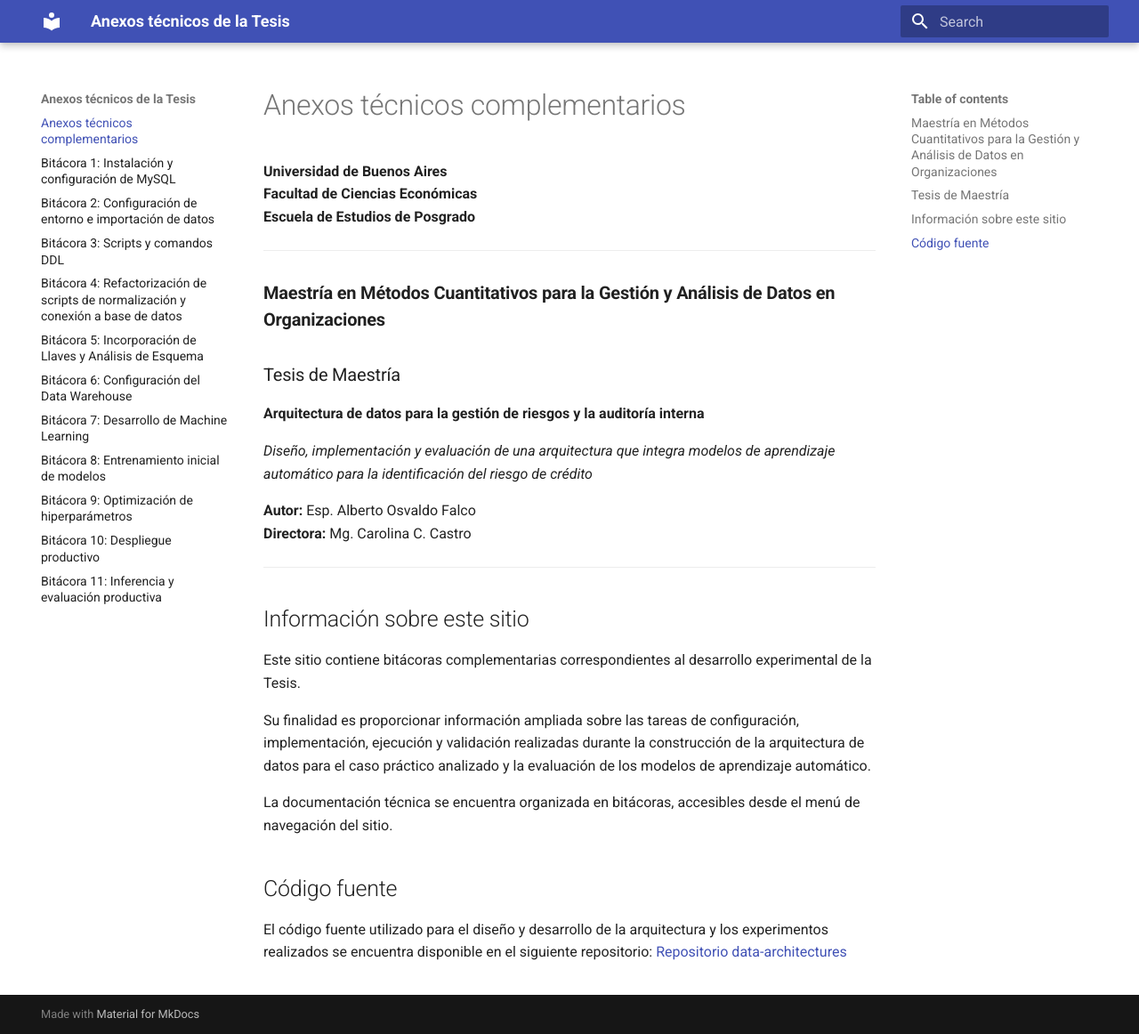
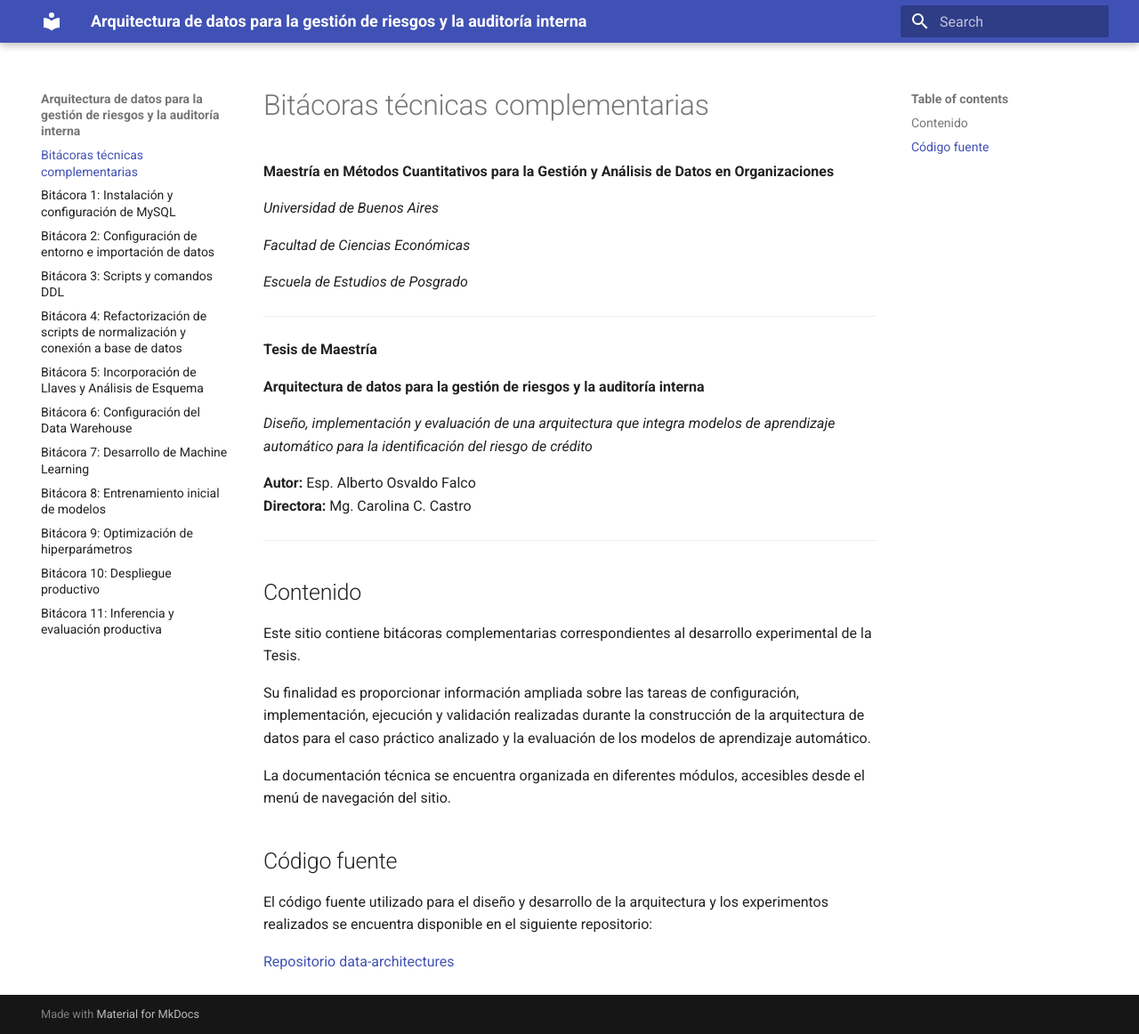
Before and after one commit to albertofalco/data-architectures, an MkDocs documentation site: the page built from rtd/index.md, in a window 1280 px wide and 1162 px high. Shown: the whole window at 89% size. Built offline with MkDocs 1.6.1 and Material for MkDocs 9.7.7, drawn with Linux system fonts in a browser that asks for light colours.

Commit message:
RTD fixes.

```diff
--- a/mkdocs.yml
+++ b/mkdocs.yml
@@ -1,4 +1,4 @@
-site_name: Anexos técnicos de la Tesis
+site_name: Arquitectura de datos para la gestión de riesgos y la auditoría interna
 
 docs_dir: rtd
 
--- a/rtd/index.md
+++ b/rtd/index.md
@@ -1,14 +1,16 @@
-# Anexos técnicos complementarios
+# Bitácoras técnicas complementarias
 
-**Universidad de Buenos Aires**
-**Facultad de Ciencias Económicas**
-**Escuela de Estudios de Posgrado**
+**Maestría en Métodos Cuantitativos para la Gestión y Análisis de Datos en Organizaciones**
+
+*Universidad de Buenos Aires*
+
+*Facultad de Ciencias Económicas*
+
+*Escuela de Estudios de Posgrado*
 
 ---
 
-### **Maestría en Métodos Cuantitativos para la Gestión y Análisis de Datos en Organizaciones**
-
-### Tesis de Maestría
+**Tesis de Maestría**
 
 **Arquitectura de datos para la gestión de riesgos y la auditoría interna**
 
@@ -19,14 +21,16 @@
 
 ---
 
-## Información sobre este sitio
+## Contenido
 
 Este sitio contiene bitácoras complementarias correspondientes al desarrollo experimental de la Tesis.
 
 Su finalidad es proporcionar información ampliada sobre las tareas de configuración, implementación, ejecución y validación realizadas durante la construcción de la arquitectura de datos para el caso práctico analizado y la evaluación de los modelos de aprendizaje automático.
 
-La documentación técnica se encuentra organizada en bitácoras, accesibles desde el menú de navegación del sitio.
+La documentación técnica se encuentra organizada en diferentes módulos, accesibles desde el menú de navegación del sitio.
 
 ## Código fuente
 
-El código fuente utilizado para el diseño y desarrollo de la arquitectura y los experimentos realizados se encuentra disponible en el siguiente repositorio: [Repositorio data-architectures](https://github.com/albertofalco/data-architectures)
+El código fuente utilizado para el diseño y desarrollo de la arquitectura y los experimentos realizados se encuentra disponible en el siguiente repositorio:
+
+[Repositorio data-architectures](https://github.com/albertofalco/data-architectures)
```
Also changed, not shown: rtd/bitacora-04.md (+1 -1 lines), rtd/bitacora-06.md (+2 -2 lines), rtd/bitacora-07.md (+1 -1 lines), rtd/bitacora-11.md (+2 -2 lines).
